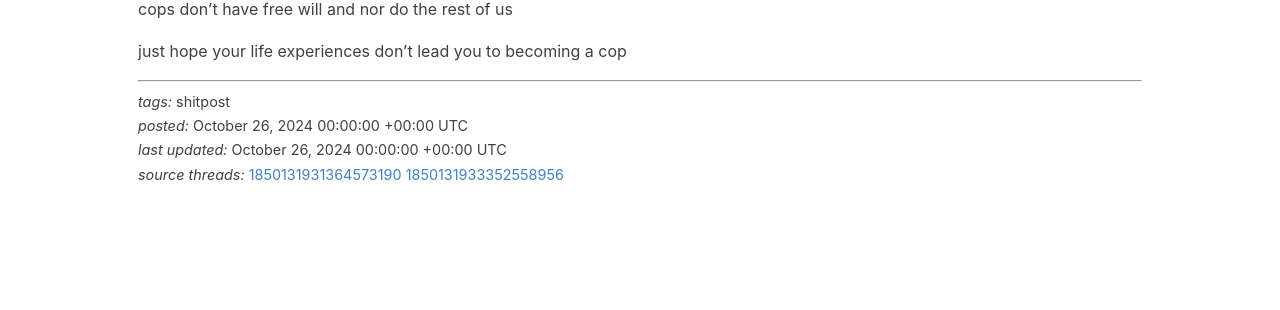
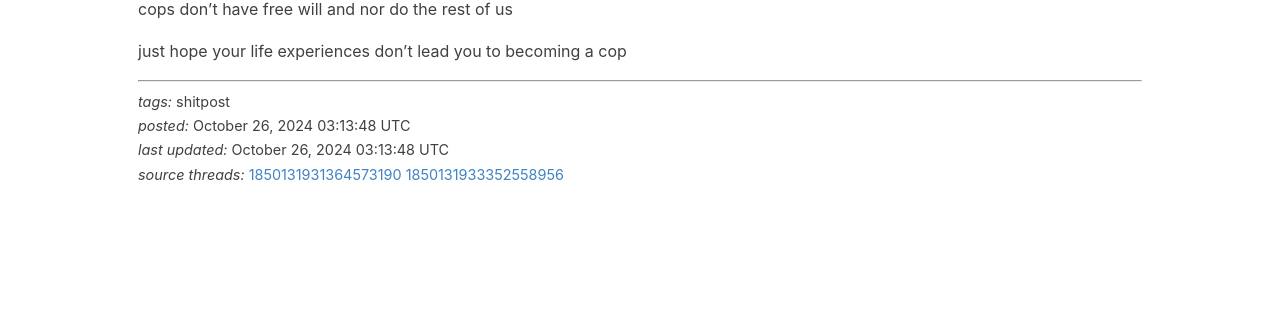
Before and after one commit to helgridly/canonize, a Jekyll site: the page built from drafts/qualified-immunity.md, in a window 1280 px wide. Shown: the part 392-702 px from the top of the page. Built offline with Jekyll 4.4.1, drawn with Linux system fonts in a browser that asks for light colours.

Commit message:
fix broken date sorter

```diff
--- a/_layouts/explorer.html
+++ b/_layouts/explorer.html
@@ -2,6 +2,7 @@
 layout: default
 ---
 
+<script src="https://cdnjs.cloudflare.com/ajax/libs/moment.js/2.29.1/moment.min.js"></script>
 <script src="https://cdn.jsdelivr.net/npm/luxon@3.5.0/build/global/luxon.min.js" integrity="sha256-/TZdvWBQbZdgT95AgMF6nDLyjhe3QdOMpw4VLnkcgq4=" crossorigin="anonymous"></script>
 <script src="{{ site.baseurl }}/js/explorer.js"></script>
 <link href="https://unpkg.com/tabulator-tables@5.5.0/dist/css/tabulator.min.css" rel="stylesheet">
--- a/contents.json
+++ b/contents.json
@@ -1 +1 @@
-[{"title": "loopy life experiments", "creation_date": "2024-03-10T03:13:48+00:00", "last_updated": "2024-03-10T03:13:48+00:00", "mentions": ["strangestloop"], "tags": ["loopy", "test"], "sources": ["1766663720309043568"], "path": "drafts/loopy-life-experiments", "draft": true}, {"title": "qualified immunity is buddhism for cops", "creation_date": "2024-10-26", "last_updated": "2024-10-26", "mentions": ["spockinabeanie", "swampentity"], "tags": ["shitpost"], "sources": [1850131931364573190, 1850131933352558956], "path": "drafts/qualified-immunity", "draft": true}, {"title": "placeholder canon", "path": "canon/placeholder", "draft": false}]
+[{"title": "loopy life experiments", "creation_date": "2024-03-10T03:13:48+00:00", "last_updated": "2024-03-10T03:13:48+00:00", "mentions": ["strangestloop"], "tags": ["loopy", "test"], "sources": ["1766663720309043568"], "path": "drafts/loopy-life-experiments", "draft": true}, {"title": "qualified immunity is buddhism for cops", "creation_date": "2024-10-26T03:13:48+00:00", "last_updated": "2024-10-26T03:13:48+00:00", "mentions": ["spockinabeanie", "swampentity"], "tags": ["shitpost"], "sources": [1850131931364573190, 1850131933352558956], "path": "drafts/qualified-immunity", "draft": true}, {"title": "placeholder canon", "creation_date": "2024-03-26T03:13:48+00:00", "last_updated": "2024-03-26T03:13:48+00:00", "mentions": [], "tags": ["shitpost"], "sources": [], "path": "canon/placeholder", "draft": false}]
--- a/drafts/qualified-immunity.md
+++ b/drafts/qualified-immunity.md
@@ -1,8 +1,8 @@
 ---
 layout: canon
 title: qualified immunity is buddhism for cops
-creation_date: 2024-10-26
-last_updated: 2024-10-26
+creation_date: 2024-10-26 03:13:48+00:00
+last_updated: 2024-10-26 03:13:48+00:00
 mentions: ["spockinabeanie", "swampentity"]
 tags: ["shitpost"]
 sources: [1850131931364573190, 1850131933352558956]
--- a/js/explorer.js
+++ b/js/explorer.js
@@ -73,8 +73,9 @@
               },
               headerFilterFunc: "like",
             },
-            { title: "Created", field: "creation_date", sorter: "datetime" },
-            { title: "Updated", field: "last_updated", sorter: "datetime" },
+
+            { title: "Created", field: "creation_date", sorter: "date", sorterParams: { format: "iso", alignEmptyValues:"top", } },
+            { title: "Updated", field: "last_updated", sorter: "date", sorterParams: { format: "iso", alignEmptyValues:"top", } },
             { title: "Path", field: "path", sorter: "string", visible: false},
             { title: "Draft", field: "draft", sorter: "boolean", visible: false },
           ]
```
Also changed, not shown: canon/placeholder.md (+2 -2 lines), index.md (+0 -2 lines), README.md.
